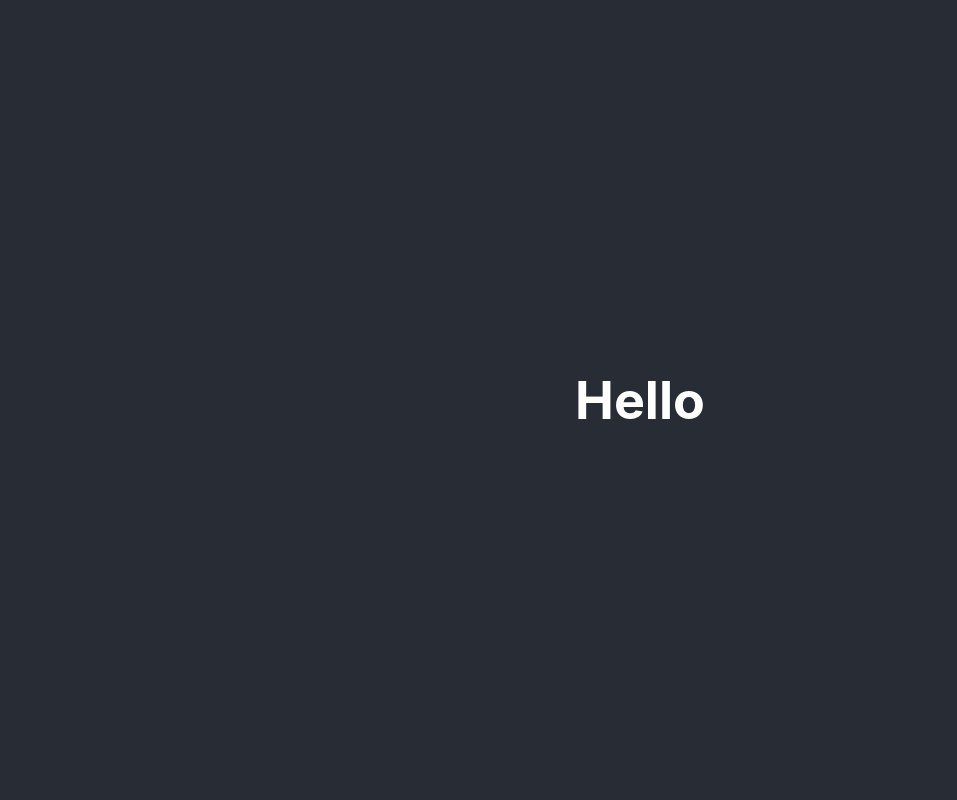
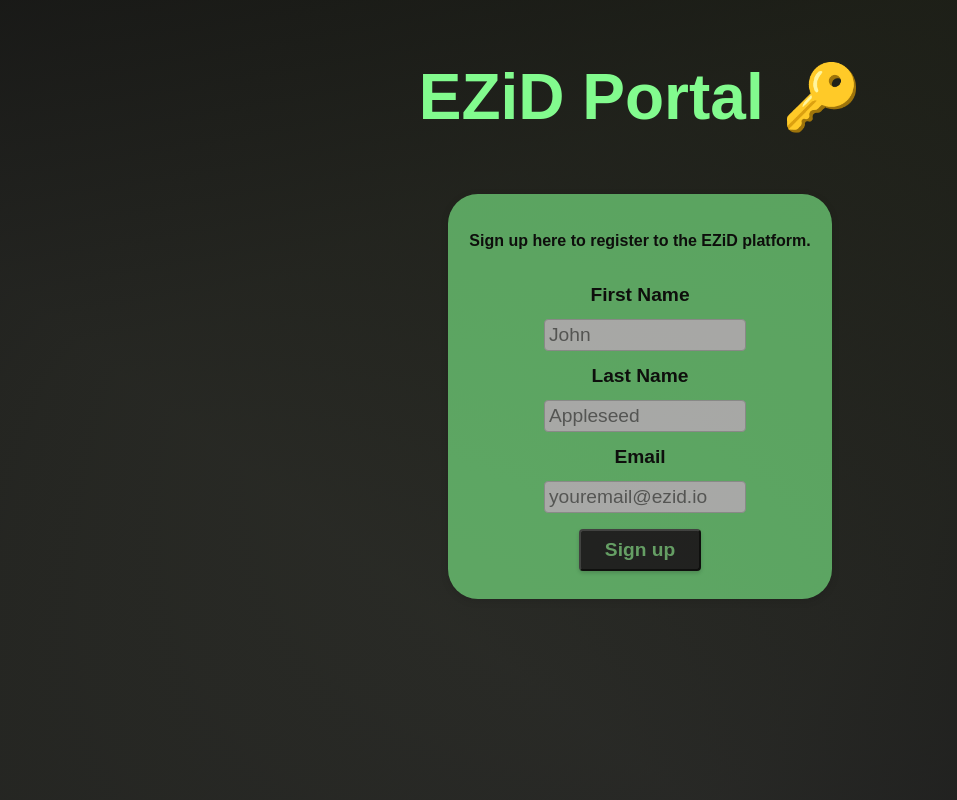
Before and after one commit to sdun8682/login_portal, a React (Create React App) app in the folder login-portal/: page / in a window 1280 px wide. Shown: the whole page, without its empty margins (0-957 px from the left). Built offline with nearby package versions, Linux system fonts and the light colour scheme.

Commit message:
Created HTML components of login form, styling with CSS

```diff
--- a/login-portal/src/App.css
+++ b/login-portal/src/App.css
@@ -1,4 +1,4 @@
-.App {
+/* .App {
   text-align: center;
 }
 
@@ -35,4 +35,4 @@
   to {
     transform: rotate(360deg);
   }
-}
+} */
--- a/login-portal/src/App.js
+++ b/login-portal/src/App.js
@@ -1,12 +1,13 @@
 import "./App.css";
+import SignUpForm from "./components/layout/SignUpForm";
 
 function App() {
   return (
-    <div className="App">
-      <header className="App-header">
-        <h1> Hello</h1>
-      </header>
-    </div>
+    <section>
+      <h1> EZiD Portal 🔑</h1>
+
+      <SignUpForm />
+    </section>
   );
 }
 
--- a/login-portal/src/components/layout/SignUpForm.js
+++ b/login-portal/src/components/layout/SignUpForm.js
@@ -3,17 +3,39 @@ import Form from "../ui/Form";
 
 function SignUpForm(props) {
   // Handles behaviour to call API when form is submitted
-  function submitHandler(event) {
-    // Handle data inputs here
-  }
+  //   function submitHandler(event) {
+  //     // Handle data inputs here
+  //   }
 
   return (
     <Form>
-      <form className={classes.form} onSubmit={submitHandler}>
-        <div className={classes.formItem}></div>
-        <div className={classes.formItem}></div>
-        <div className={classes.formItem}></div>
+      <p>Sign up here to register to the EZiD platform.</p>
+      <form className={classes.form}>
+        <div className={classes.formItem}>
+          <label htmlFor="firstName">First Name</label>
+          <input type="text" required id="firstName" placeholder="John" />
+        </div>
+        <div className={classes.formItem}>
+          <label htmlFor="lastName">Last Name</label>
+          <input type="text" required id="lastName" placeholder="Appleseed" />
+        </div>
+        <div className={classes.formItem}>
+          <label htmlFor="eml">Email</label>
+          <input
+            type="email"
+            placeholder="youremail@ezid.io"
+            required
+            id="eml"
+          />
+        </div>
+        <div className={classes.submitButton}>
+          <button type="submit" className={classes.btn}>
+            Sign up
+          </button>
+        </div>
       </form>
     </Form>
   );
 }
+
+export default SignUpForm;
--- a/login-portal/src/components/layout/SignUpForm.module.css
+++ b/login-portal/src/components/layout/SignUpForm.module.css
@@ -1,5 +1,57 @@
 .form {
+  padding-top: 3%;
+  padding-bottom: 3%;
 }
 
 .formItem {
+  margin-bottom: 0.5rem;
 }
+
+.formItem input {
+  display: block;
+  font: inherit;
+  margin-left: 25%;
+  border-radius: 4px;
+  border: 1px solid #ccc;
+  padding: 0.25rem;
+  width: 50%;
+  font-size: larger;
+}
+
+.formItem label {
+  text-align: center;
+  padding: 0.35rem;
+  display: block;
+  font-weight: bold;
+  margin-bottom: 0.5rem;
+  font-size: larger;
+}
+
+.submitButton {
+  margin-top: 1rem;
+  text-align: center;
+}
+
+.submitButton button {
+  cursor: pointer;
+  background-color: rgb(30, 30, 30);
+  color: lightgreen;
+  padding: 0.5rem 1.5rem;
+  box-shadow: 0 2px 4px rgba(0, 0, 0, 0.2);
+  border-radius: 4px;
+  font-weight: bold;
+  font-size: larger;
+}
+
+.submitButton button:hover,
+button:active {
+  background-color: #000;
+}
+
+p {
+  font-family: "Plus Jakarta Sans", sans-serif;
+  font-weight: bold;
+  width: 100%;
+  text-align: center;
+  padding-top: 10%;
+}
--- a/login-portal/src/components/ui/Form.module.css
+++ b/login-portal/src/components/ui/Form.module.css
@@ -1,6 +1,10 @@
 .floatingform {
-  border-color: orangered;
   border-radius: 30px;
-  background-color: green;
+  background-color: #82fb8e;
+  opacity: 60%;
   box-shadow: 0 2px 8px rgba(0, 0, 0, 0.2);
+  width: 30%;
+  height: 40%;
+  margin: auto auto;
+  padding-bottom: 1rem;
 }
--- a/login-portal/src/index.css
+++ b/login-portal/src/index.css
@@ -1,13 +1,31 @@
 body {
   margin: 0;
-  font-family: -apple-system, BlinkMacSystemFont, 'Segoe UI', 'Roboto', 'Oxygen',
-    'Ubuntu', 'Cantarell', 'Fira Sans', 'Droid Sans', 'Helvetica Neue',
-    sans-serif;
+  /* font-family: -apple-system, BlinkMacSystemFont, "Segoe UI", "Roboto", "Oxygen",
+    "Ubuntu", "Cantarell", "Fira Sans", "Droid Sans", "Helvetica Neue",
+    sans-serif; */
+  font-family: "Plus Jakarta Sans", sans-serif;
   -webkit-font-smoothing: antialiased;
   -moz-osx-font-smoothing: grayscale;
+  background: linear-gradient(
+      217deg,
+      rgba(0, 0, 0, 0.8),
+      rgba(30, 30, 30, 0.8) 70.71%
+    ),
+    linear-gradient(127deg, rgba(0, 0, 0, 0.8), rgba(0, 0, 0, 0) 70.71%),
+    linear-gradient(336deg, rgba(0, 0, 0, 0.8), rgba(138, 154, 91, 0.8) 70.71%);
+  background-repeat: no-repeat;
+  background-attachment: fixed;
 }
 
 code {
-  font-family: source-code-pro, Menlo, Monaco, Consolas, 'Courier New',
+  font-family: source-code-pro, Menlo, Monaco, Consolas, "Courier New",
     monospace;
 }
+
+h1 {
+  text-align: center;
+  padding-top: 0.4rem;
+  padding-bottom: 0.4rem;
+  font-size: 64px;
+  color: #82fb8e;
+}
--- a/login-portal/src/index.js
+++ b/login-portal/src/index.js
@@ -1,11 +1,11 @@
 import React from "react";
 import ReactDOM from "react-dom/client";
-import "./index.css";
+import classes from "./index.css";
 import App from "./App";
 
 const root = ReactDOM.createRoot(document.getElementById("root"));
 root.render(
   <React.StrictMode>
-    <App />
+    <App className={classes.all} />
   </React.StrictMode>
 );
```
